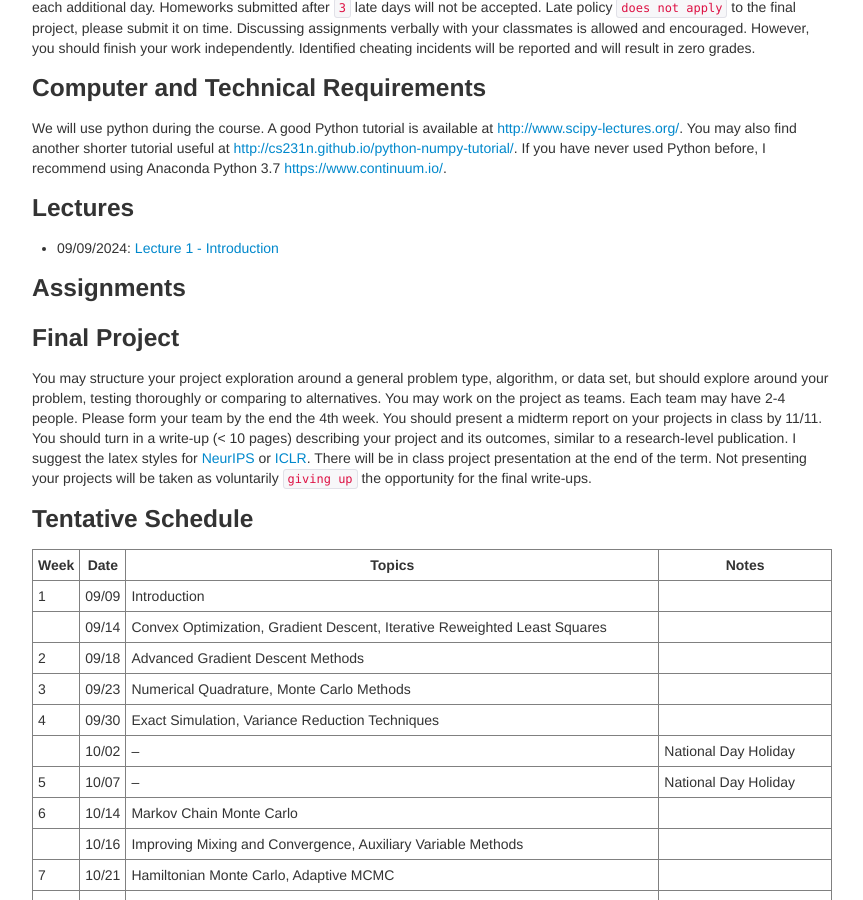
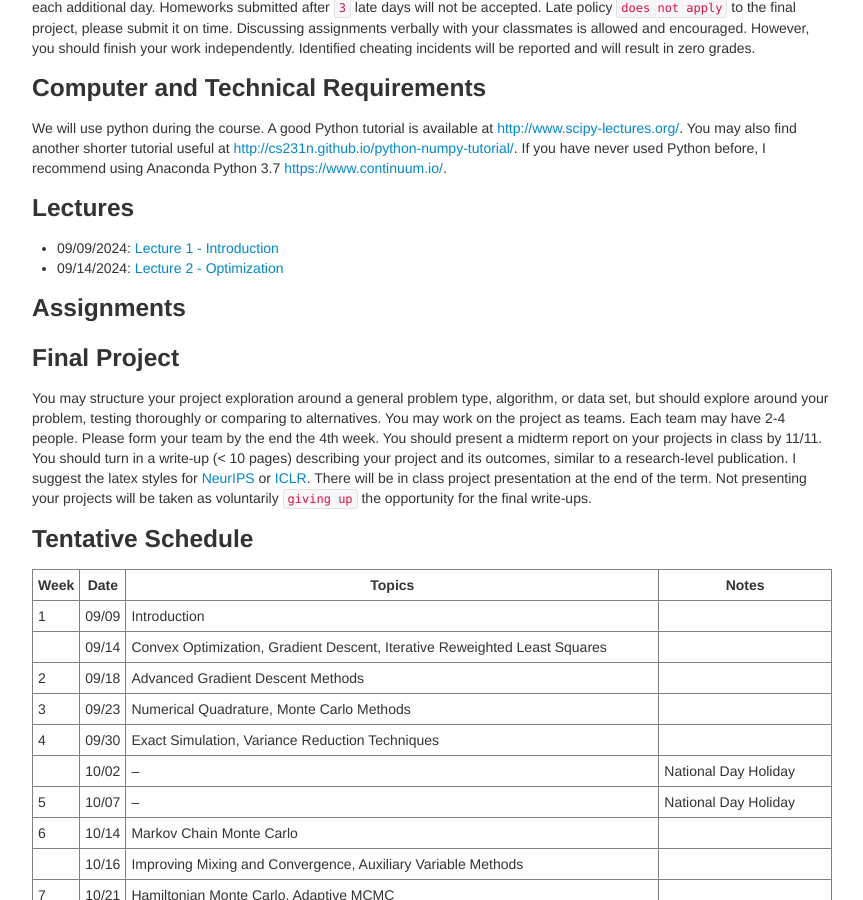
Before and after one commit to zcrabbit/zcrabbit.github.io, a Jekyll site: the page built from courses/smcm-f24.md, in a window 1280 px wide and 900 px high, scrolled down 905 px. Shown: the whole window, without its empty margins (208-1071 px from the left). Built offline with Jekyll 4.4.1, drawn with Linux system fonts in a browser that asks for light colours.

Commit message:
lecture 2 out

```diff
--- a/courses/smcm-f24.md
+++ b/courses/smcm-f24.md
@@ -38,6 +38,7 @@ We will use python during the course. A good Python tutorial is available at <ht
 
 ### Lectures
 - 09/09/2024: [Lecture 1 - Introduction]({{sites.baseurl}}/static/slides/smcm_fall24/lec01.pdf)
+- 09/14/2024: [Lecture 2 - Optimization]({{sites.baseurl}}/static/slides/smcm_fall24/lec02.pdf)
 
 
 ### Assignments
```
Also changed, not shown: 3 other files.
